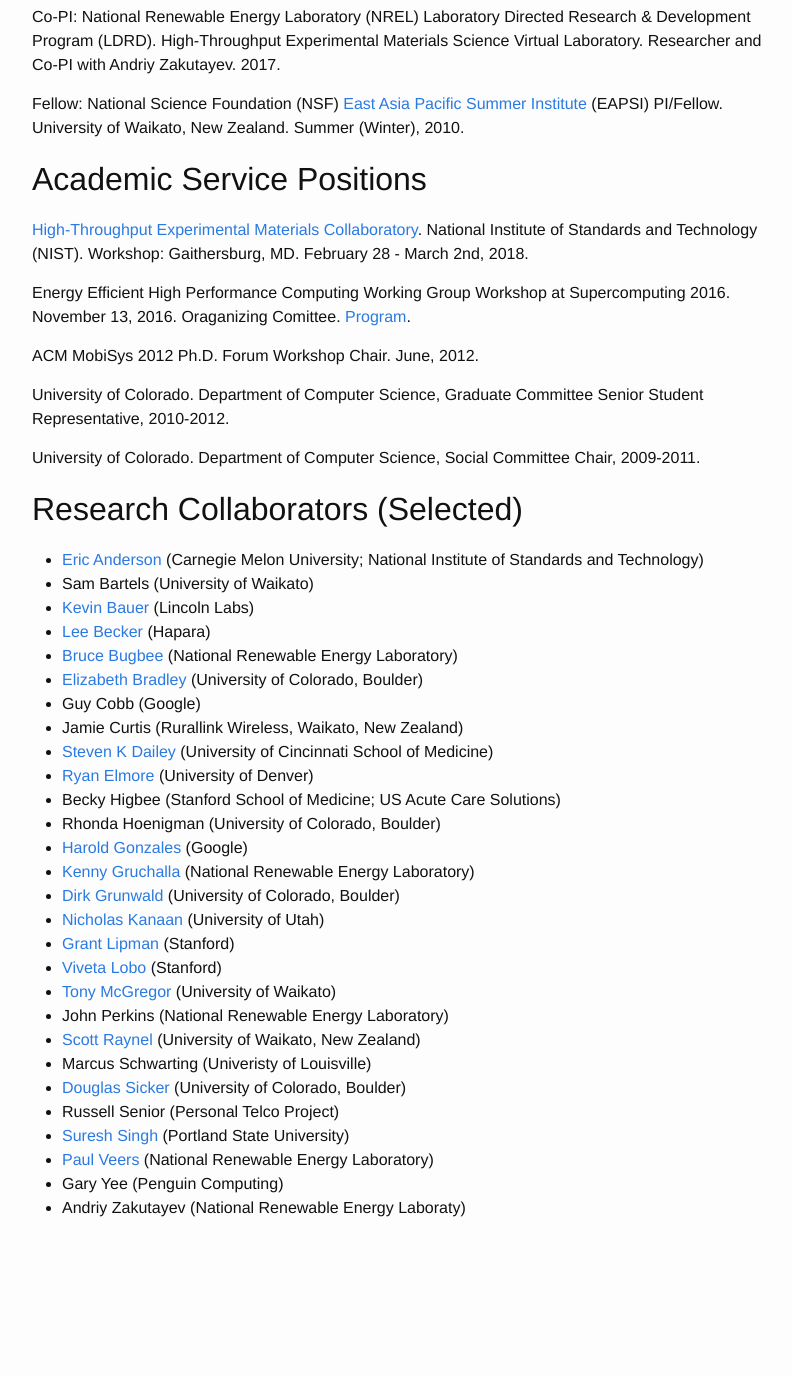
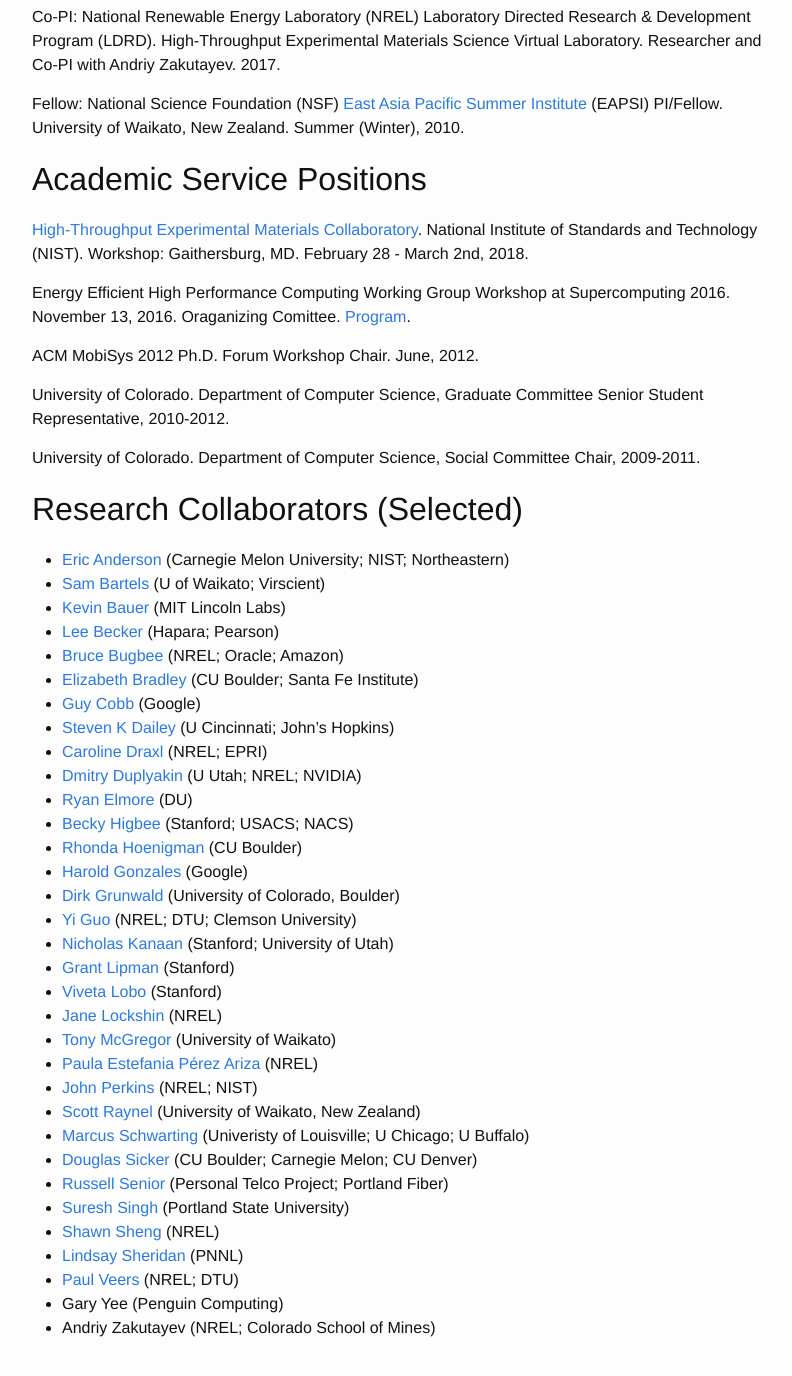
Before and after one commit to somerandomsequence/smallwhitecube, a Jekyll site: the page built from research.md, in a window 1280 px wide and 1400 px high, scrolled down 20265 px. Shown: the top 1376 px of the window, without its empty margins (238-1030 px from the left). Built offline with Jekyll 4.4.1, drawn with Linux system fonts in a browser that asks for light colours; nearby versions of some CDN libraries; before the commit the page ends 21545 px from its top, so only the background shows below that.

Commit message:
Update collaborator affiliations

```diff
--- a/research.md
+++ b/research.md
@@ -185,31 +185,36 @@
 
 ## Research Collaborators (Selected)
 
-*  [Eric Anderson](http://systems.cs.colorado.edu/~andersoe/) (Carnegie Melon University; National Institute of Standards and Technology)
-*  Sam Bartels (University of Waikato)
-*  [Kevin Bauer](http://systems.cs.colorado.edu/~bauerk/) (Lincoln Labs)
-*  [Lee Becker](http://leebecker.com/) (Hapara)
-*  [Bruce Bugbee](https://energysciences.nrel.gov/csc/staff/bruce_bugbee) (National Renewable Energy Laboratory)
-*  [Elizabeth Bradley](http://www.cs.colorado.edu/~lizb/) (University of Colorado, Boulder)
-*  Guy Cobb (Google)
-*  Jamie Curtis (Rurallink Wireless, Waikato, New Zealand)
-*  [Steven K Dailey](http://www.researchgate.net/profile/Steven_Dailey/publications) (University of Cincinnati School of Medicine)
-*  [Ryan Elmore](https://www.linkedin.com/in/rtelmore) (University of Denver)
-*  Becky Higbee (Stanford School of Medicine; US Acute Care Solutions)
-*  Rhonda Hoenigman (University of Colorado, Boulder)
+*  [Eric Anderson](https://www.linkedin.com/in/eric-anderson-phd/) (Carnegie Melon University; NIST; Northeastern)
+*  [Sam Bartels](https://www.linkedin.com/in/sam-bartels-4705541a/) (U of Waikato; Virscient)
+*  [Kevin Bauer](http://systems.cs.colorado.edu/~bauerk/) (MIT Lincoln Labs)
+*  [Lee Becker](http://leebecker.com/) (Hapara; Pearson)
+*  [Bruce Bugbee](https://energysciences.nrel.gov/csc/staff/bruce_bugbee) (NREL; Oracle; Amazon)
+*  [Elizabeth Bradley](http://www.cs.colorado.edu/~lizb/) (CU Boulder; Santa Fe Institute)
+*  [Guy Cobb](https://www.linkedin.com/in/guy-cobb/) (Google)
+*  [Steven K Dailey](http://www.researchgate.net/profile/Steven_Dailey/publications) (U Cincinnati; John's Hopkins)
+*  [Caroline Draxl](https://www.linkedin.com/in/caroline-draxl-35605869/) (NREL; EPRI)
+*  [Dmitry Duplyakin](https://www.linkedin.com/in/dmitryduplyakin/) (U Utah; NREL; NVIDIA)
+*  [Ryan Elmore](https://www.linkedin.com/in/rtelmore) (DU)
+*  [Becky Higbee](https://www.linkedin.com/in/becky-higbee-1bb243a/) (Stanford; USACS; NACS)
+*  [Rhonda Hoenigman](https://www.linkedin.com/in/rhonda-hoenigman-36b62444/) (CU Boulder)
 *  [Harold Gonzales](http://systems.cs.colorado.edu/~gonzales/) (Google)
-*  [Kenny Gruchalla](https://www.linkedin.com/in/kennygruchalla) (National Renewable Energy Laboratory)
-*  [Dirk Grunwald](http://systems.cs.colorado.edu/mediawiki/index.php/User:Grunwald) (University of Colorado, Boulder)
-*  [Nicholas Kanaan](http://healthcare.utah.edu/fad/mddetail.php?physicianID=u0844825) (University of Utah)
+*  [Dirk Grunwald](https://www.linkedin.com/in/dirk-grunwald-7735202/) (University of Colorado, Boulder)
+*  [Yi Guo](https://www.linkedin.com/in/yi-guo-876b2134/) (NREL; DTU; Clemson University)
+*  [Nicholas Kanaan](http://healthcare.utah.edu/fad/mddetail.php?physicianID=u0844825) (Stanford; University of Utah)
 *  [Grant Lipman](https://med.stanford.edu/profiles/grant-lipman) (Stanford)
 *  [Viveta Lobo](https://med.stanford.edu/profiles/viveta-lobo) (Stanford)
+*  [Jane Lockshin](https://www.linkedin.com/in/lockshinjane/) (NREL)
 *  [Tony McGregor](http://www.cs.waikato.ac.nz/genquery.php?linklevel=4&linklist=cs&linkname=J_to_P&linktype=report&listby=Name&lwhere=unique_record_id=11&children=) (University of Waikato)
-*  John Perkins (National Renewable Energy Laboratory)
+*  [Paula Estefania Pérez Ariza](https://www.linkedin.com/in/paulaestefaniaperez/?locale=en) (NREL)
+*  [John Perkins](https://www.linkedin.com/in/john-perkins-62315324/) (NREL; NIST)
 *  [Scott Raynel](http://www.wand.net.nz/~smr26/) (University of Waikato, New Zealand)
-*  Marcus Schwarting (Univeristy of Louisville)
-*  [Douglas Sicker](http://spot.colorado.edu/~sicker/index.html) (University of Colorado, Boulder)
-*  Russell Senior (Personal Telco Project)
+*  [Marcus Schwarting](https://www.linkedin.com/in/marcus-s-a7779486/) (Univeristy of Louisville; U Chicago; U Buffalo)
+*  [Douglas Sicker](http://spot.colorado.edu/~sicker/index.html) (CU Boulder; Carnegie Melon; CU Denver)
+*  [Russell Senior](https://www.portlandfiber.com/author/russell/) (Personal Telco Project; Portland Fiber)
 *  [Suresh Singh](http://cs.pdx.edu/~singh) (Portland State University)
-*  [Paul Veers](https://www.researchgate.net/profile/Paul_Veers) (National Renewable Energy Laboratory)
+*  [Shawn Sheng](https://www.linkedin.com/in/shuangwensheng/) (NREL)
+*  [Lindsay Sheridan](https://www.linkedin.com/in/lindsay-sheridan-ab30668/) (PNNL)
+*  [Paul Veers](https://www.researchgate.net/profile/Paul_Veers) (NREL; DTU)
 *  Gary Yee (Penguin Computing)
-*  Andriy Zakutayev (National Renewable Energy Laboraty)
+*  Andriy Zakutayev (NREL; Colorado School of Mines)
```
